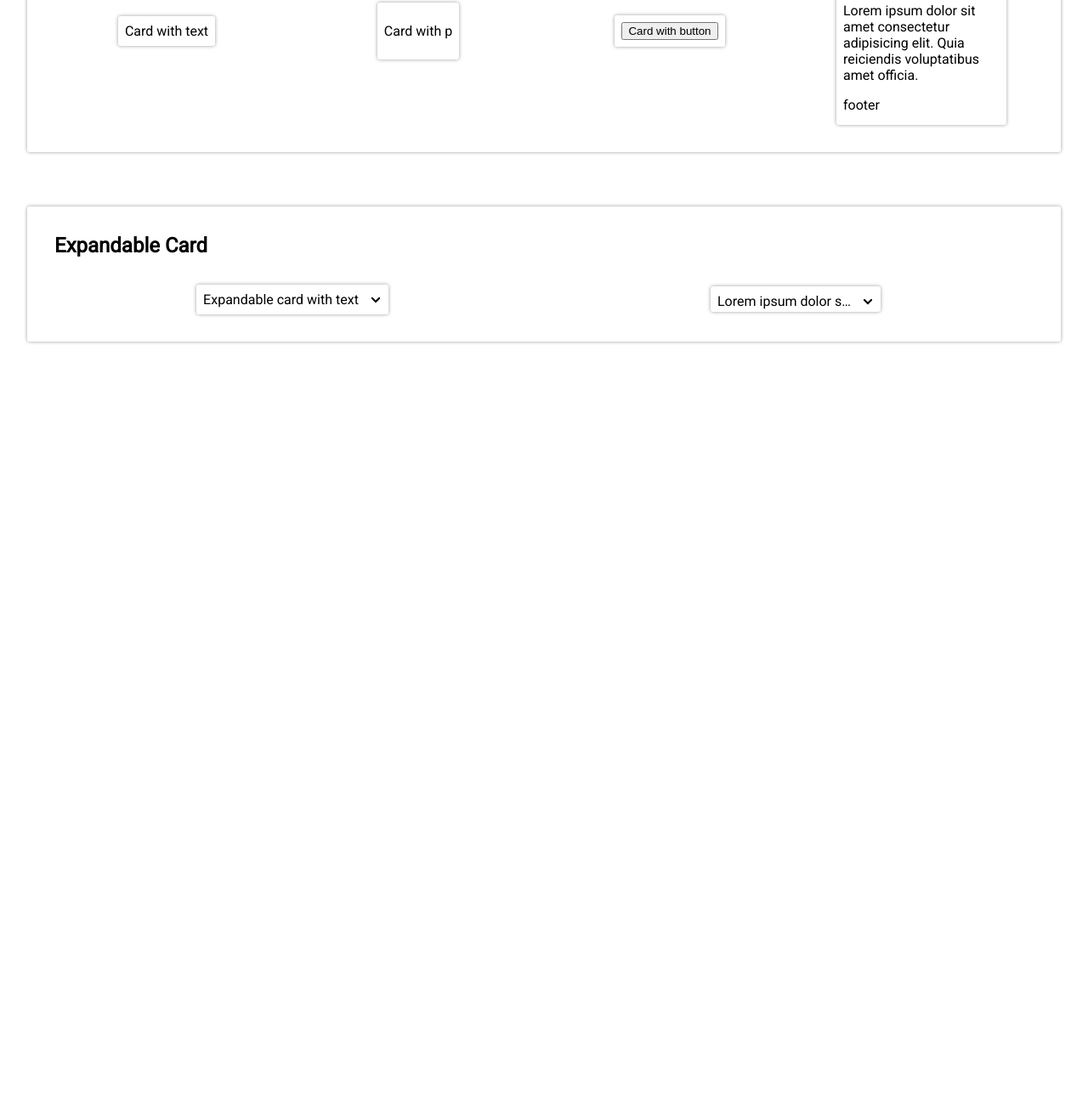
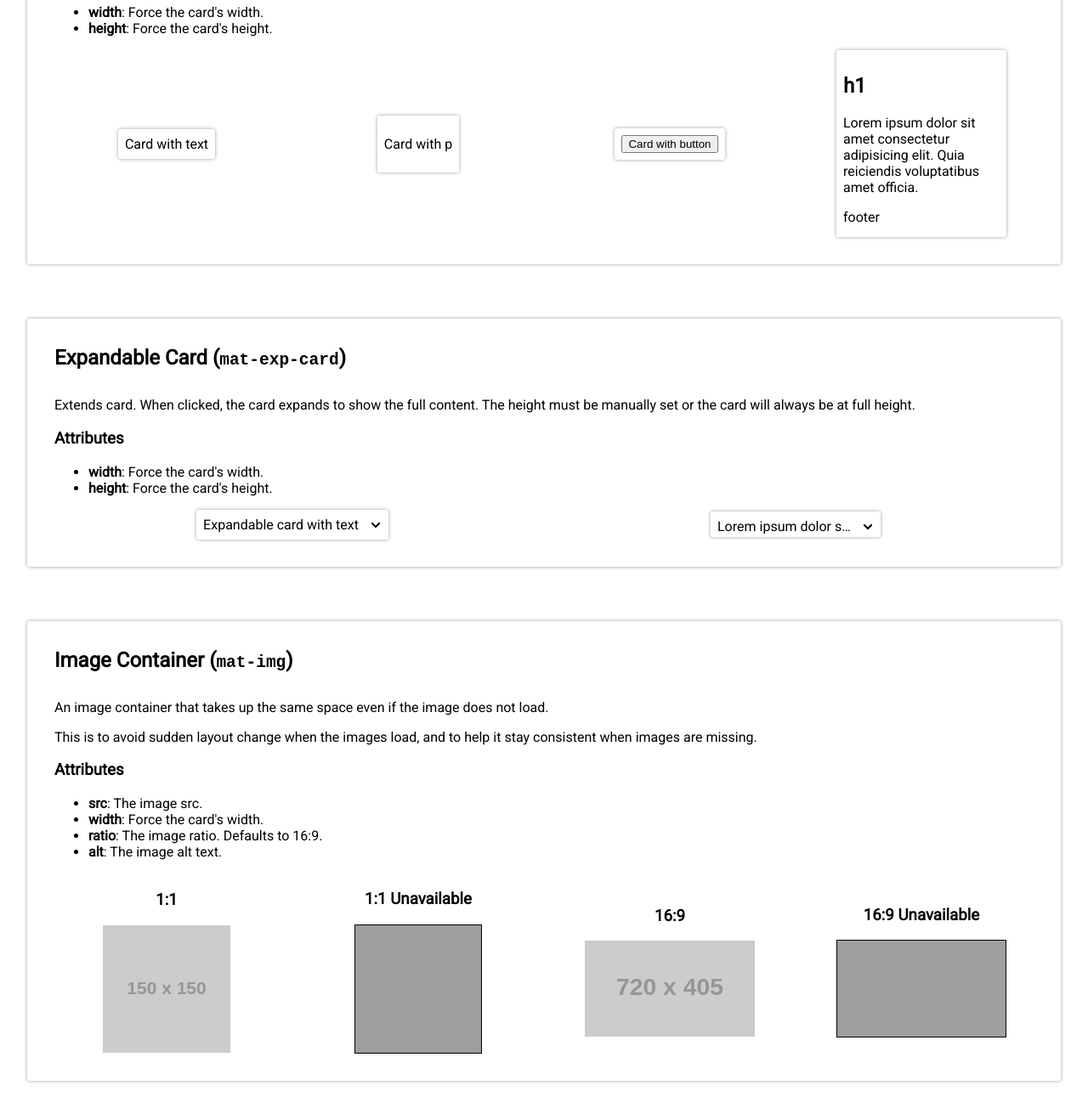
Before and after one commit to Rutabadev/custom-elements, a website built with Parcel: page index.html in a window 1280 px wide. Shown: the part 280-1584 px from the top of the page at 85% size. Before the commit the page ends 800 px from the top, so only its background shows below. Built offline with nearby package versions, Linux system fonts and the light colour scheme.

Commit message:
more doc + mat-img

```diff
--- /dev/null
+++ b/image-container/index.js
@@ -0,0 +1,36 @@
+export default class ImageContainer extends HTMLElement {
+   constructor() {
+      super();
+      this.src = this.getAttribute("img") || "";
+      this.alt = this.getAttribute("alt") || "";
+      this.width = this.getAttribute("width") || "200px";
+      this.ratio = this.getAttribute("ratio") || "16:9";
+      this.root = this.attachShadow({ mode: "open" });
+      this.root.innerHTML = /*html*/ `
+         <style>
+            :host {
+               --image-width: ${this.width};
+               display: block;
+               position: relative;
+               width: var(--image-width);
+               background-color: transparent;
+            }
+
+            .image-placeholder {
+               padding-bottom:
+               calc(var(--image-width) / ${this.ratio.replace(":", "*")})
+            }
+
+            img {
+               position: absolute;
+               top: 0;
+               left: 0;
+               width: 100%;
+               height: 100%;
+            }
+         </style>
+         <div class="image-placeholder"></div>
+         <img src="${this.src}" alt="${this.alt}"/>
+      `;
+   }
+}
--- a/index.html
+++ b/index.html
@@ -15,7 +15,13 @@
       <main>
          <section>
             <mat-card>
-               <h2>Card</h2>
+               <h2>Card (<code>mat-card</code>)</h2>
+               <p>A simple card with a slot inside to add any html.</p>
+               <h3>Attributes</h3>
+               <ul>
+                  <li><strong>width</strong>: Force the card's width.</li>
+                  <li><strong>height</strong>: Force the card's height.</li>
+               </ul>
                <div class="custom-element-container">
                   <mat-card>Card with text</mat-card>
                   <mat-card>
@@ -37,7 +43,17 @@
          </section>
          <section>
             <mat-card>
-               <h2>Expandable Card</h2>
+               <h2>Expandable Card (<code>mat-exp-card</code>)</h2>
+               <p>
+                  Extends card. When clicked, the card expands to show the full
+                  content. The height must be manually set or the card will
+                  always be at full height.
+               </p>
+               <h3>Attributes</h3>
+               <ul>
+                  <li><strong>width</strong>: Force the card's width.</li>
+                  <li><strong>height</strong>: Force the card's height.</li>
+               </ul>
                <div class="custom-element-container">
                   <mat-exp-card>Expandable card with text</mat-exp-card>
                   <mat-exp-card width="200px" height="30px"
@@ -47,6 +63,64 @@
                </div>
             </mat-card>
          </section>
+         <section>
+            <mat-card>
+               <h2>Image Container (<code>mat-img</code>)</h2>
+               <p>
+                  An image container that takes up the same space even if the
+                  image does not load.
+               </p>
+               <p>
+                  This is to avoid sudden layout change when the images load,
+                  and to help it stay consistent when images are missing.
+               </p>
+               <h3>Attributes</h3>
+               <ul>
+                  <li><strong>src</strong>: The image src.</li>
+                  <li><strong>width</strong>: Force the card's width.</li>
+                  <li>
+                     <strong>ratio</strong>: The image ratio. Defaults to 16:9.
+                  </li>
+                  <li><strong>alt</strong>: The image alt text.</li>
+               </ul>
+               <div class="custom-element-container">
+                  <div class="image-container">
+                     <h3>1:1</h3>
+                     <mat-img
+                        img="https://placehold.co/150"
+                        width="150px"
+                        ratio="1:1"
+                     ></mat-img>
+                  </div>
+                  <div class="image-container image-container--unavailable">
+                     <h3>1:1 Unavailable</h3>
+                     <mat-img
+                        img="https://placehold.co/broken"
+                        alt="fake unavailable picture"
+                        width="150px"
+                        ratio="1:1"
+                     ></mat-img>
+                  </div>
+                  <div class="image-container">
+                     <h3>16:9</h3>
+                     <mat-img
+                        img="https://placehold.co/720x405"
+                        width="200px"
+                        ratio="16:9"
+                     ></mat-img>
+                  </div>
+                  <div class="image-container image-container--unavailable">
+                     <h3>16:9 Unavailable</h3>
+                     <mat-img
+                        img="https://placehold.co/broken"
+                        alt="fake unavailable picture"
+                        width="200px"
+                        ratio="16:9"
+                     ></mat-img>
+                  </div>
+               </div>
+            </mat-card>
+         </section>
       </main>
    </body>
 </html>
--- a/index.js
+++ b/index.js
@@ -1,5 +1,7 @@
 import Card from "./card";
 import ExpandableCard from "./expandable-card";
+import ImageContainer from "./image-container";
 
 customElements.define("mat-card", Card);
 customElements.define("mat-exp-card", ExpandableCard);
+customElements.define("mat-img", ImageContainer);
--- a/package.json
+++ b/package.json
@@ -1,6 +1,6 @@
 {
    "name": "custom-elements",
-   "version": "0.0.2",
+   "version": "0.0.3",
    "description": "Custom HTML elements Material Design inspired.",
    "scripts": {
       "start": "parcel index.html",
--- a/style.scss
+++ b/style.scss
@@ -39,3 +39,13 @@ section {
    gap: 2rem;
    place-items: center;
 }
+
+.image-container {
+   text-align: center;
+
+   &--unavailable {
+      mat-img {
+         border: 1px solid black;
+      }
+   }
+}
```
